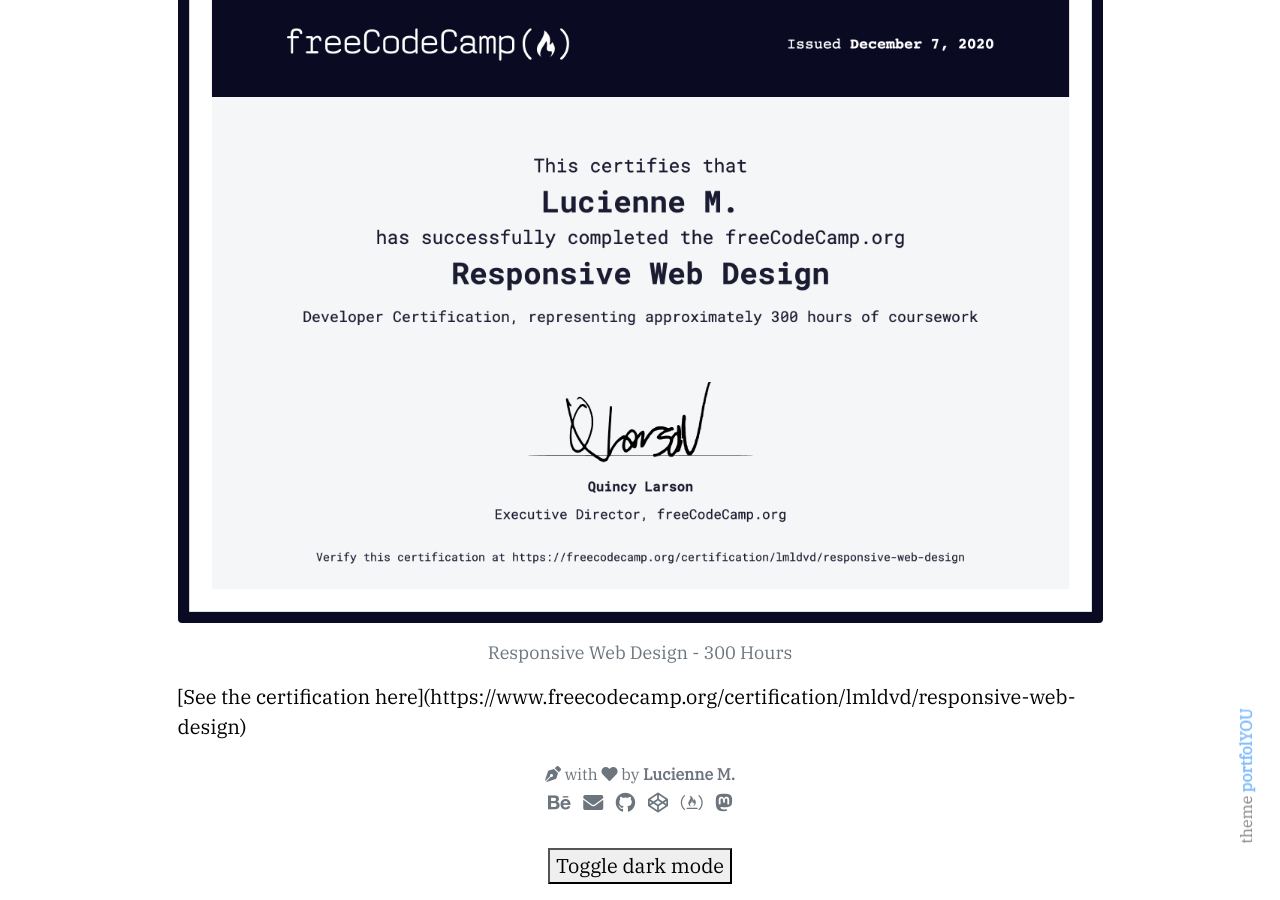
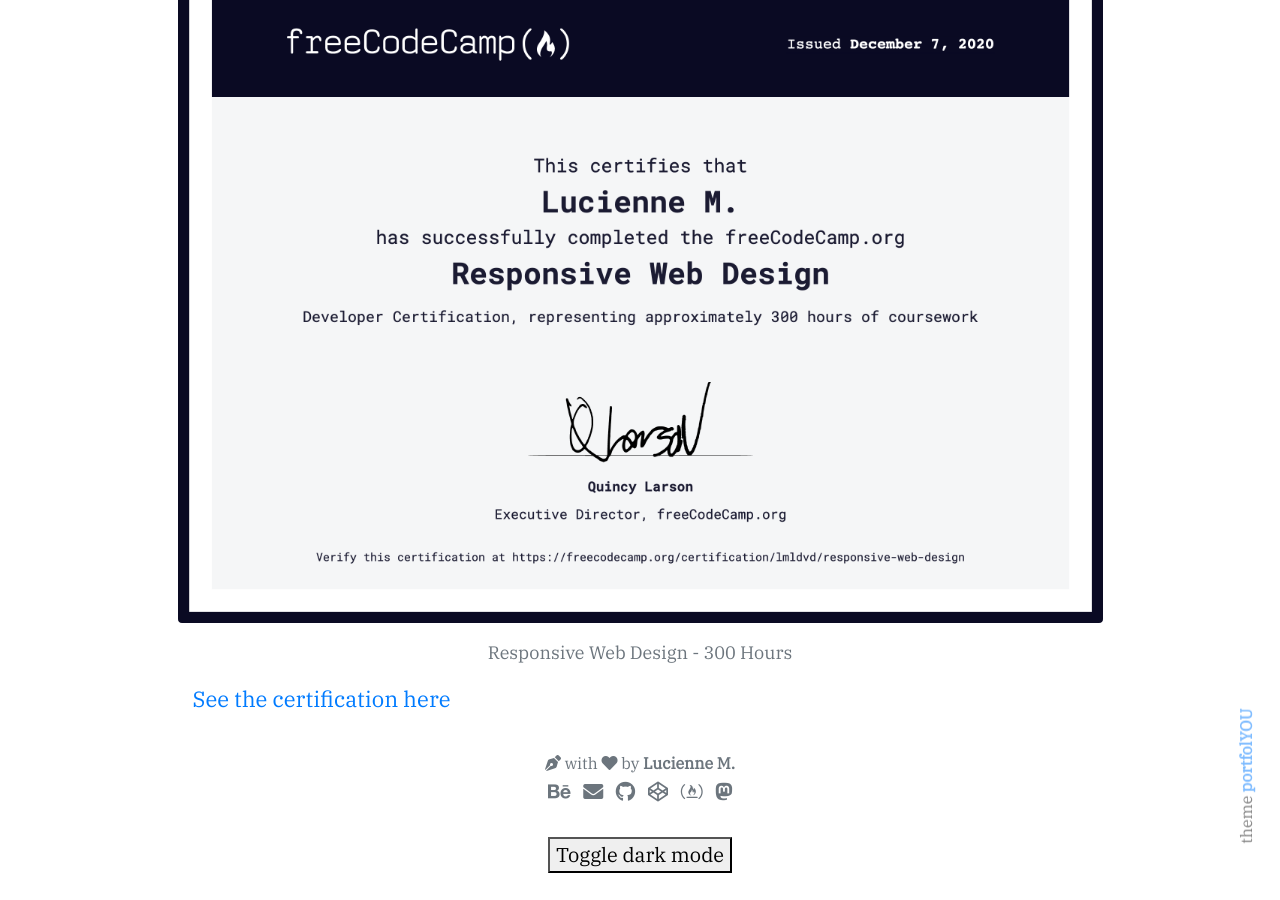
Before and after one commit to lmldvd/lmldvd.github.io, a Jekyll site: the page built from pages/about.md, in a window 1280 px wide and 900 px high, scrolled down 3059 px. Built offline with Jekyll 4.4.1, drawn with Linux system fonts in a browser that asks for light colours; nearby versions of some CDN libraries; emoji names are drawn with the system emoji font; some web fonts are replaced.

Commit message:
Update about.md

```diff
--- a/pages/about.md
+++ b/pages/about.md
@@ -29,8 +29,5 @@
 
 <div class="row">
   {% include elements/figure.html image="https://raw.githubusercontent.com/lmldvd/lmldvd.github.io/master/images/Responsive-Web-Design-Developer-Certification.png" caption="Responsive Web Design - 300 Hours" %}
-
+ </div>
 [See the certification here](https://www.freecodecamp.org/certification/lmldvd/responsive-web-design)
-
-
-  </div>
```
